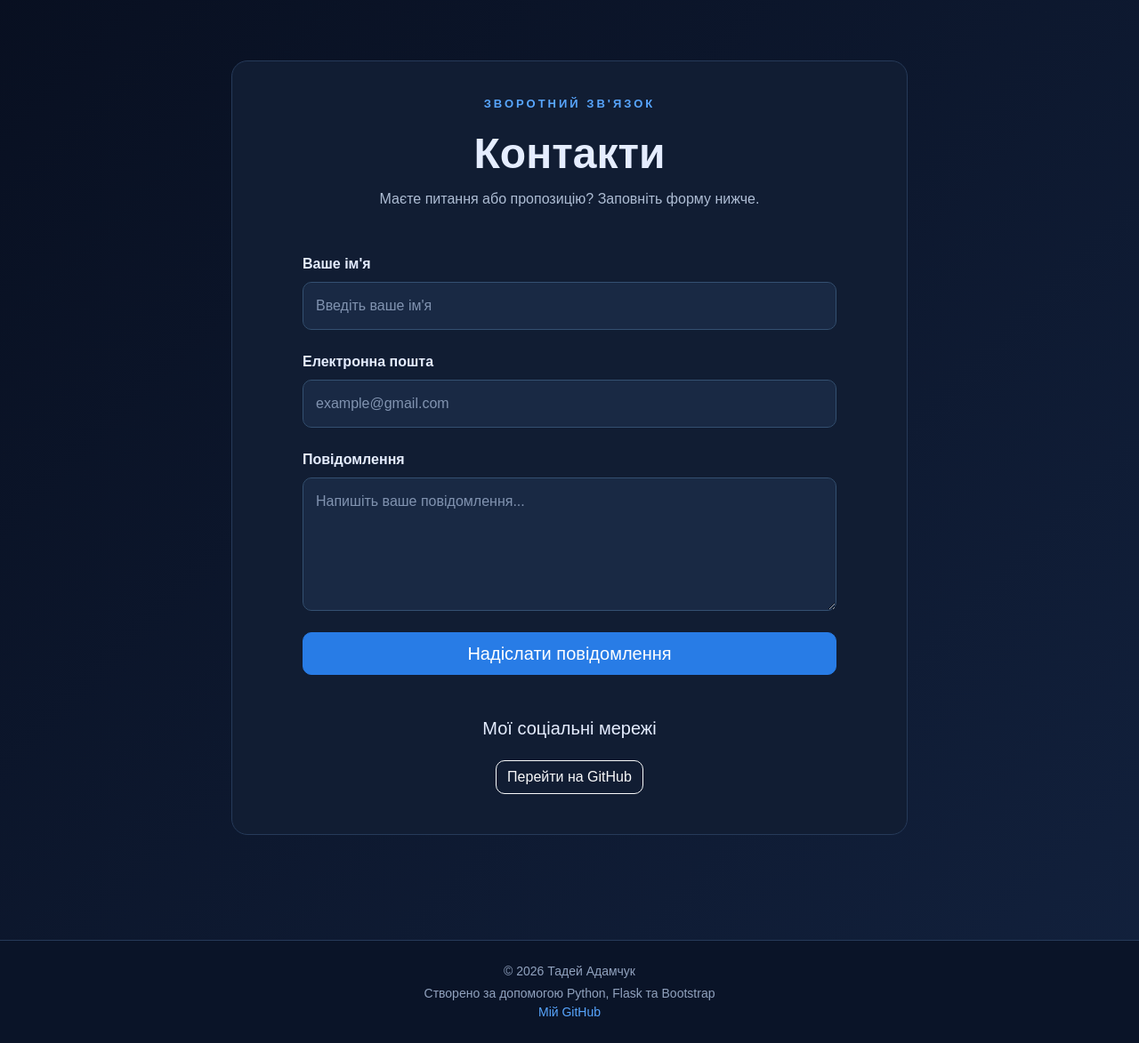
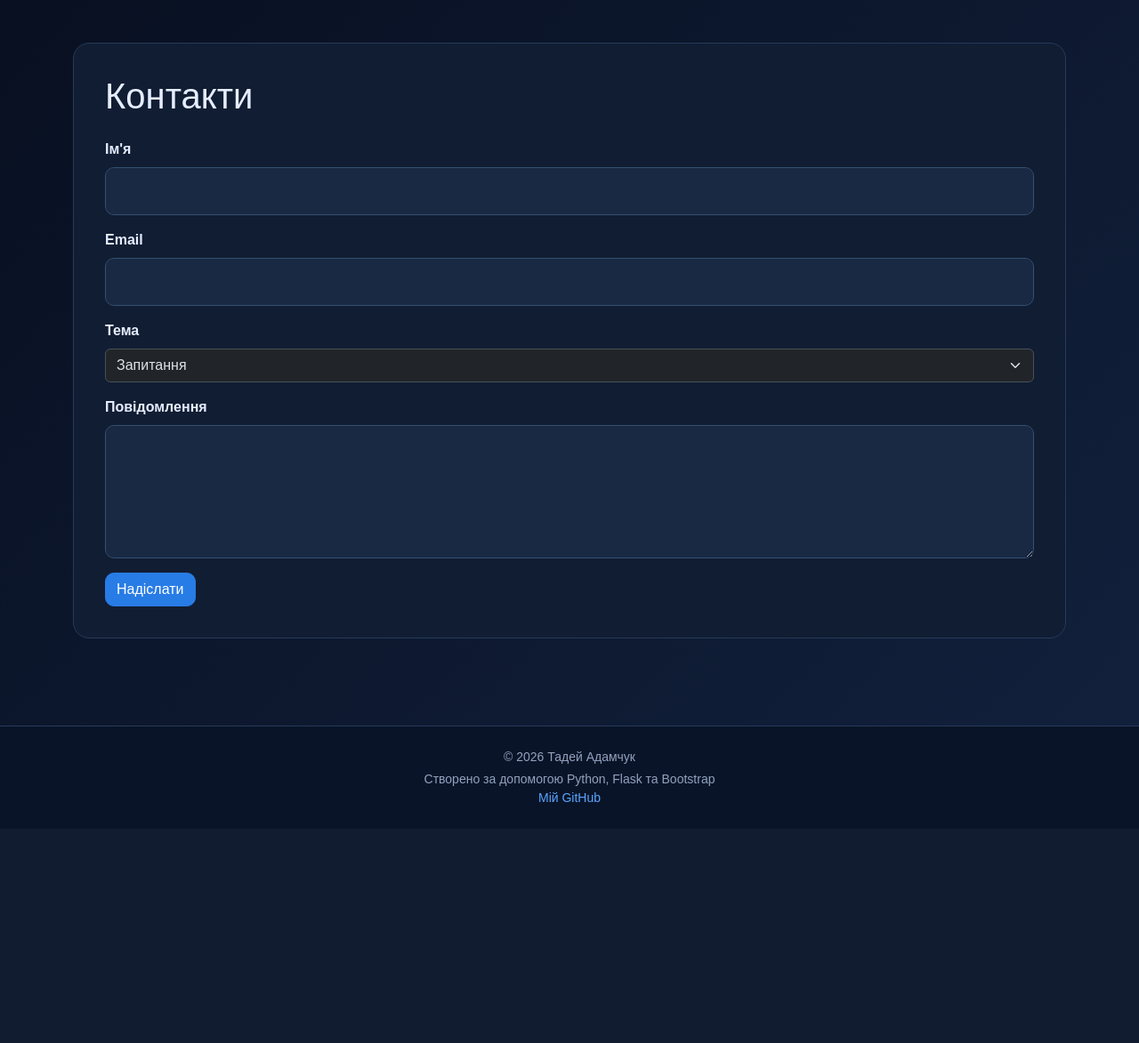
Before and after one commit to tadeiadamchuk24-svg/flask-app-adamchuk, a Flask app: page /contacts in a window 1280 px wide. Shown: the part 83-1256 px from the top of the page at 89% size. After the commit the page ends 985 px from the top, so only its background shows below. Run offline with Flask 3, Linux system fonts and the light colour scheme; some libraries are stand-ins or nearby versions.

Commit message:
feat: add Flask-WTF contact form with validation and logging

```diff
--- /dev/null
+++ b/app/forms.py
@@ -0,0 +1,60 @@
+from flask_wtf import FlaskForm
+
+from wtforms import (
+    StringField,
+    SelectField,
+    TextAreaField,
+    SubmitField,
+)
+
+from wtforms.validators import (
+    DataRequired,
+    Email,
+    Length,
+)
+
+
+def strip_text(value):
+    return value.strip() if isinstance(value, str) else value
+
+
+class ContactForm(FlaskForm):
+    name = StringField(
+        "Ім'я",
+        filters=[strip_text],
+        validators=[
+            DataRequired(),
+            Length(min=2, max=80),
+        ],
+    )
+
+    email = StringField(
+        "Email",
+        filters=[strip_text],
+        validators=[
+            DataRequired(),
+            Email(),
+            Length(max=120),
+        ],
+    )
+
+    subject = SelectField(
+        "Тема",
+        choices=[
+            ("question", "Запитання"),
+            ("cooperation", "Співпраця"),
+            ("feedback", "Відгук"),
+        ],
+        validators=[DataRequired()],
+    )
+
+    message = TextAreaField(
+        "Повідомлення",
+        filters=[strip_text],
+        validators=[
+            DataRequired(),
+            Length(min=10, max=2000),
+        ],
+    )
+
+    submit = SubmitField("Надіслати")
--- a/app/templates/contacts.html
+++ b/app/templates/contacts.html
@@ -1,125 +1,39 @@
 {% extends "base.html" %}
+
+{% from "macros/forms.html" import render_field %}
 
 {% block content %}
 
-<section class="section-card contact-section">
+<section class="section-card">
 
-    <div class="text-center mb-5">
-
-        <span class="eyebrow">
-            ЗВОРОТНИЙ ЗВ'ЯЗОК
-        </span>
-
-        <h1 class="display-5 fw-bold mt-3">
-            {{ page_title }}
-        </h1>
-
-        <p class="muted-text">
-            Маєте питання або пропозицію?
-            Заповніть форму нижче.
-        </p>
-
-    </div>
-
-    {% if sent %}
-
-    <div class="alert alert-success" role="status">
-        Демонстраційна форма успішно оброблена.
-        Повідомлення не надсилалося на пошту.
-    </div>
-
-    {% endif %}
-
-    {% if error %}
-
-    <div class="alert alert-danger" role="alert">
-        {{ error }}
-    </div>
-
-    {% endif %}
+    <h1 class="mb-4">Контакти</h1>
 
     <form
+        method="post"
         action="{{ url_for('contacts') }}"
-        method="POST"
-        class="contact-form"
+        novalidate
     >
+        {{ form.hidden_tag() }}
 
-        <div class="mb-4">
+        {% if form.csrf_token is defined %}
+            {% for error in form.csrf_token.errors %}
+                <div class="alert alert-danger">
+                    {{ error }}
+                </div>
+            {% endfor %}
+        {% endif %}
 
-            <label for="name" class="form-label">
-                Ваше ім'я
-            </label>
+        {{ render_field(form.name) }}
 
-            <input
-                type="text"
-                id="name"
-                name="name"
-                class="form-control"
-                placeholder="Введіть ваше ім'я"
-                required
-            >
+        {{ render_field(form.email) }}
 
-        </div>
+        {{ render_field(form.subject) }}
 
-        <div class="mb-4">
+        {{ render_field(form.message, rows=5) }}
 
-            <label for="email" class="form-label">
-                Електронна пошта
-            </label>
-
-            <input
-                type="email"
-                id="email"
-                name="email"
-                class="form-control"
-                placeholder="example@gmail.com"
-                required
-            >
-
-        </div>
-
-        <div class="mb-4">
-
-            <label for="message" class="form-label">
-                Повідомлення
-            </label>
-
-            <textarea
-                id="message"
-                name="message"
-                class="form-control"
-                rows="5"
-                placeholder="Напишіть ваше повідомлення..."
-                required
-            ></textarea>
-
-        </div>
-
-        <button
-            type="submit"
-            class="btn btn-primary btn-lg w-100"
-        >
-            Надіслати повідомлення
-        </button>
+        {{ form.submit(class="btn btn-primary") }}
 
     </form>
-
-    <div class="contact-links mt-5 text-center">
-
-        <h2 class="h5">
-            Мої соціальні мережі
-        </h2>
-
-        <a
-            href="https://github.com/tadeiadamchuk24-svg"
-            target="_blank"
-            rel="noopener noreferrer"
-            class="btn btn-outline-light mt-3"
-        >
-            Перейти на GitHub
-        </a>
-
-    </div>
 
 </section>
 
--- /dev/null
+++ b/app/templates/macros/forms.html
@@ -0,0 +1,20 @@
+{% macro render_field(field) %}
+    <div class="mb-3">
+        {{ field.label(class="form-label") }}
+
+        {% set css = "form-select"
+            if field.type == "SelectField"
+            else "form-control" %}
+
+        {{ field(
+            class=css ~ (" is-invalid" if field.errors else ""),
+            **kwargs
+        ) }}
+
+        {% for error in field.errors %}
+            <div class="invalid-feedback d-block">
+                {{ error }}
+            </div>
+        {% endfor %}
+    </div>
+{% endmacro %}
--- a/app/views.py
+++ b/app/views.py
@@ -1,3 +1,10 @@
+import json
+
+from pathlib import Path
+from datetime import datetime, timezone
+from flask import flash
+
+from app.forms import ContactForm
 from flask import render_template, request, redirect, url_for
 from app import app
 
@@ -73,26 +80,64 @@ def home():
     )
 
 
+@app.route("/contact", methods=["GET", "POST"])
 @app.route("/contacts", methods=["GET", "POST"])
 def contacts():
-    if request.method == "POST":
-        name = request.form.get("name", "").strip()
-        email = request.form.get("email", "").strip()
-        message = request.form.get("message", "").strip()
+    form = ContactForm()
 
-        if not name or not email or not message:
-            return render_template(
-                "contacts.html",
-                page_title="Контакти",
-                error="Заповніть усі поля форми.",
-                sent=False
-            ), 400
+    if form.validate_on_submit():
+        entry = {
+            "created_at": datetime.now(timezone.utc).isoformat(
+                timespec="seconds"
+            ),
+            "name": form.name.data,
+            "email": form.email.data,
+            "subject": form.subject.data,
+            "message": form.message.data,
+        }
 
-        return redirect(url_for("contacts", sent="1"))
+        try:
+            path = Path(app.config["CONTACT_LOG"])
+
+            path.parent.mkdir(
+                parents=True,
+                exist_ok=True,
+            )
+
+            with path.open("a", encoding="utf-8") as log:
+                log.write(
+                    json.dumps(entry, ensure_ascii=False) + "\n"
+                )
+
+        except OSError:
+            app.logger.exception(
+                "Не вдалося записати контактне повідомлення"
+            )
+
+            flash(
+                "Повідомлення не збережено. Спробуйте ще раз.",
+                "danger",
+            )
+
+        else:
+            flash(
+                "Повідомлення успішно прийнято та записано в лог.",
+                "success",
+            )
+
+            return redirect(
+                url_for("contacts"),
+                code=303,
+            )
+
+    elif request.method == "POST":
+        flash(
+            "Повідомлення не прийнято. Перевірте поля форми.",
+            "danger",
+        )
 
     return render_template(
         "contacts.html",
         page_title="Контакти",
-        sent=request.args.get("sent") == "1",
-        error=None
+        form=form,
     )
--- a/requirements.txt
+++ b/requirements.txt
@@ -7,3 +7,7 @@ Jinja2==3.1.6
 MarkupSafe==3.0.3
 python-dotenv==1.2.3
 Werkzeug==3.1.9
+Flask-WTF==1.3.0
+WTForms==3.2.1
+email-validator==2.3.0
+tinydb==4.9.0
```
Also changed, not shown: config.py (+15 -0 lines), 1 other file.
